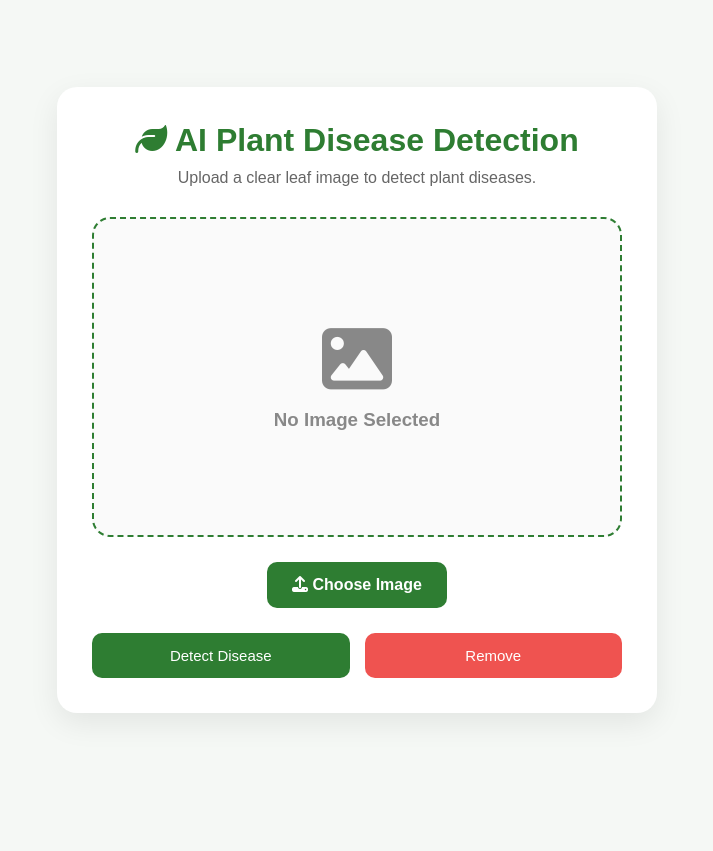
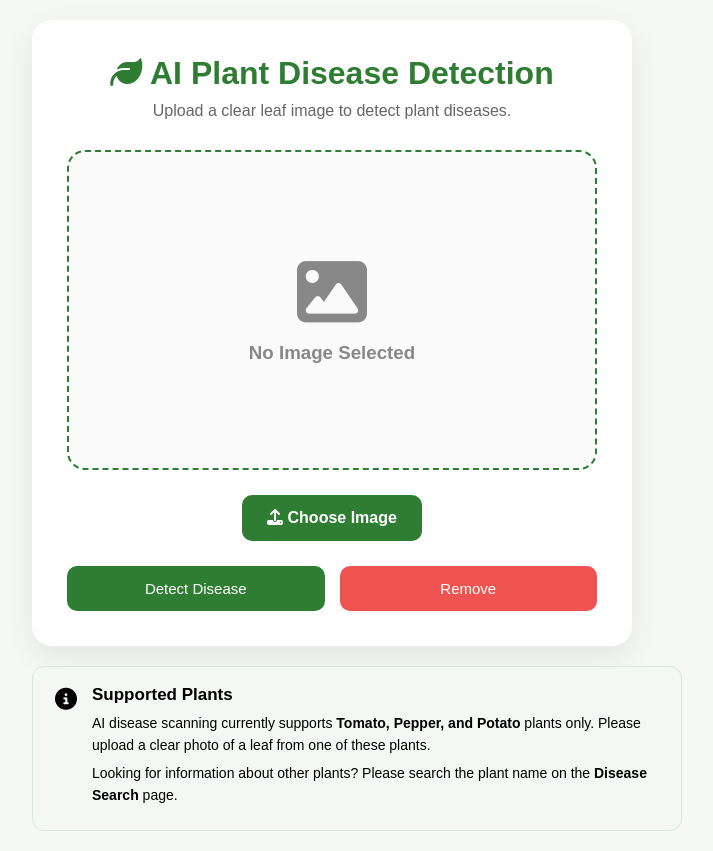
Before and after one commit to riyajavheri0227/ai-plant-disease-detection, a Django app: page /scanplant/ in a window 1280 px wide. Shown: the whole page, without its empty margins (283-996 px from the left). Before the commit the page ends 717 px from the top, so only its background shows below. Run offline with Django 5.2, Linux system fonts and the light colour scheme; parts of the project's set-up code (start-up, migrations or seed data) failed here and were passed over.

Commit message:
Add supported plants information to scan page

```diff
--- a/static/css/scanplant.css
+++ b/static/css/scanplant.css
@@ -113,3 +113,39 @@ font-size:15px;
 .remove-btn:hover{
 background:#d32f2f;
 }
+
+/* Supported Plants Information */
+
+.support-info {
+    width: 100%;
+    max-width: 650px;
+    margin-top: 20px;
+    padding: 18px 22px;
+    display: flex;
+    align-items: flex-start;
+    gap: 15px;
+    background: #f4f8f5;
+    border: 1px solid #d7e8dc;
+    border-radius: 12px;
+    box-sizing: border-box;
+}
+
+.support-icon {
+    font-size: 22px;
+    margin-top: 2px;
+}
+
+.support-text h3 {
+    margin: 0 0 7px;
+    font-size: 17px;
+}
+
+.support-text p {
+    margin: 5px 0;
+    line-height: 1.6;
+    font-size: 14px;
+}
+
+.support-text strong {
+    font-weight: 600;
+}
--- a/templates/scanplant.html
+++ b/templates/scanplant.html
@@ -86,7 +86,36 @@ required>
 
             </div>
 
-        </form>
+       </form>
+
+    </div>
+
+
+    <!-- Supported Plants Information -->
+
+    <div class="support-info">
+
+        <div class="support-icon">
+            <i class="fa-solid fa-circle-info"></i>
+        </div>
+
+        <div class="support-text">
+
+            <h3>Supported Plants</h3>
+
+            <p>
+                AI disease scanning currently supports
+                <strong>Tomato, Pepper, and Potato</strong> plants only.
+                Please upload a clear photo of a leaf from one of these plants.
+            </p>
+
+            <p>
+                Looking for information about other plants?
+                Please search the plant name on the
+                <strong>Disease Search</strong> page.
+            </p>
+
+        </div>
 
     </div>
 
```
